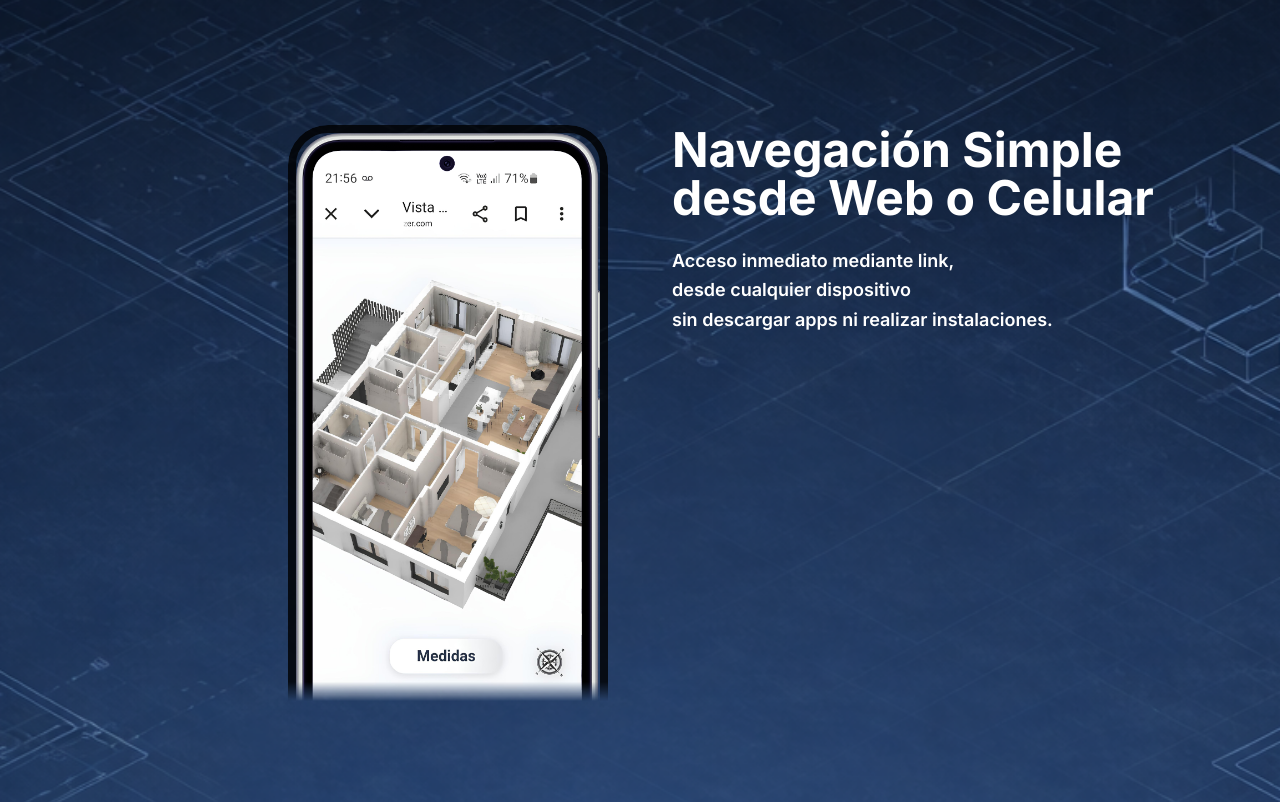
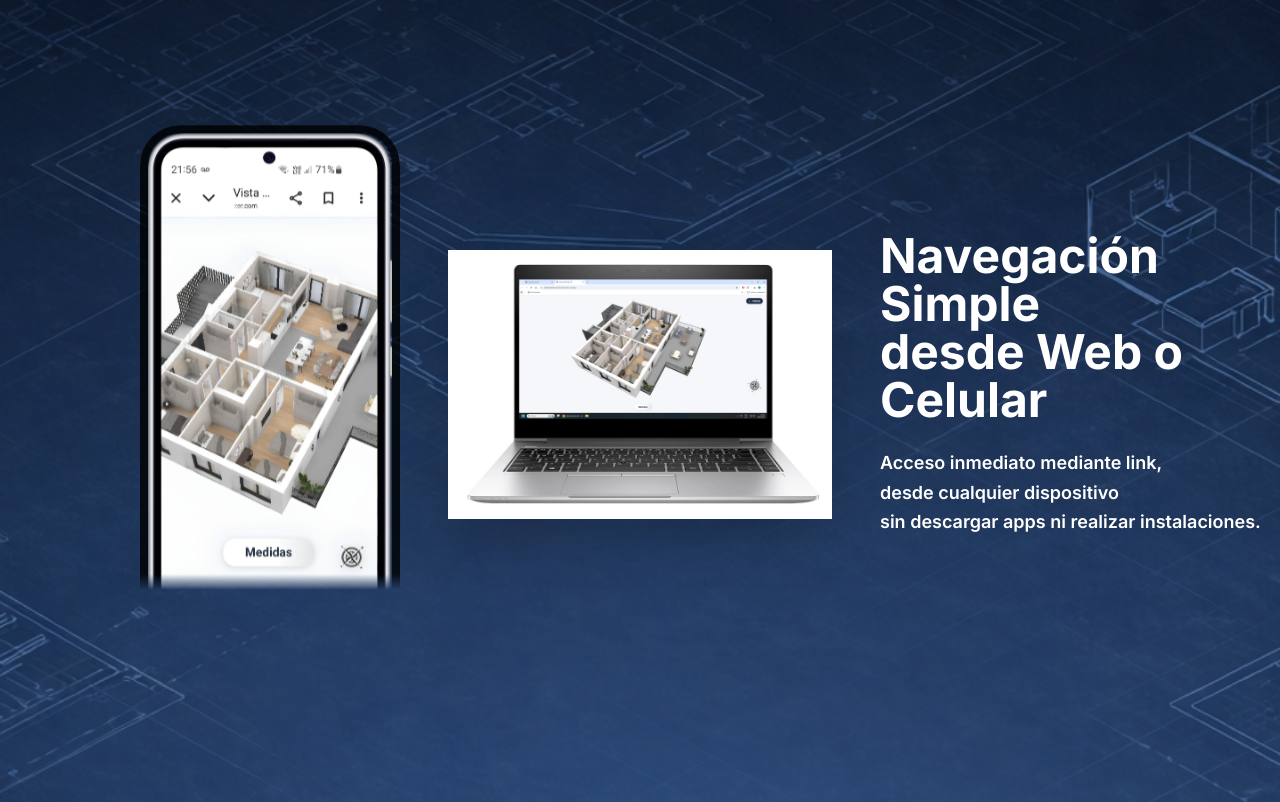
Before and after one commit to facuCogliati/Arch, a React (Vite) app: page / in a window 1280 px wide. Shown: the part 1620-2422 px from the top of the page. Built offline with nearby package versions, Linux system fonts and the light colour scheme; the HTML template or start-up script is replaced by a standard one.

Commit message:
Refactor code structure for improved readability and maintainability

```diff
--- a/src/components/FeatureNavigationSection.tsx
+++ b/src/components/FeatureNavigationSection.tsx
@@ -1,19 +1,41 @@
 import phoneMockup from "@/assets/CELU HD.png";
+import laptopMockup from "@/assets/LAPTOP HD.png";
 
 const FeatureNavigationSection = () => {
   return (
     // 1. FONDO TRANSPARENTE
     <section className="py-10 md:py-28 bg-transparent">
-      <div className="container">
-        <div className="grid lg:grid-cols-2 gap-12 lg:gap-16 items-start">
-          {/* Imagen (Celular) */}
+      <div className="container mx-auto px-4">
+        {/* Cambiamos de lg:grid-cols-2 a lg:grid-cols-3 y ajustamos la alineación vertical a 'center' */}
+        <div className="grid grid-cols-1 lg:grid-cols-3 gap-8 lg:gap-12 items-center">
+          {/* --------------------
+              Columna 1: Laptop
+              -------------------- */}
+          <div className="order-3 lg:order-2 flex justify-center">
+            <div className="relative">
+              <img
+                src={laptopMockup}
+                alt="Aplicación web ArchVisualizer en Laptop"
+                // La laptop suele necesitar un poco más de ancho que el celu
+                className="relative w-full max-w-[320px] md:max-w-[400px] shadow-2xl animate-float"
+                style={{
+                  // TIP: Retrasamos la animación para que el celu y la laptop no floten exactamente al mismo tiempo
+                  animationDelay: "0.5s",
+                }}
+              />
+            </div>
+          </div>
+
+          {/* --------------------
+              Columna 2: Celular
+              -------------------- */}
           <div className="order-2 lg:order-1 flex justify-center lg:justify-end">
             <div className="relative">
               <img
                 src={phoneMockup}
                 alt="Aplicación móvil ArchVisualizer"
-                className="relative max-w-[280px] md:max-w-xs rounded-[2.5rem] border-[8px] border-black/80 shadow-2xl animate-float"
-                // MAGIA: El degradado hace el desvanecido y corta el 10% final
+                // Reduje un poco el max-w para que respire mejor en las 3 columnas
+                className="relative max-w-[220px] md:max-w-[260px] rounded-[2.5rem] border-[8px] border-black/80 shadow-2xl animate-float"
                 style={{
                   WebkitMaskImage:
                     "linear-gradient(to bottom, black 87%, transparent 90%, transparent 100%)",
@@ -24,8 +46,10 @@ const FeatureNavigationSection = () => {
             </div>
           </div>
 
-          {/* Texto */}
-          <div className="order-1 lg:order-2 text-left">
+          {/* --------------------
+              Columna 3: Texto
+              -------------------- */}
+          <div className="order-1 lg:order-3 text-center lg:text-left">
             <h2 className="text-3xl md:text-4xl lg:text-5xl font-bold mb-6 leading-tight text-white">
               Navegación Simple
               <br />
```
Also changed, not shown: src/assets/LAPTOP HD.png (added).
